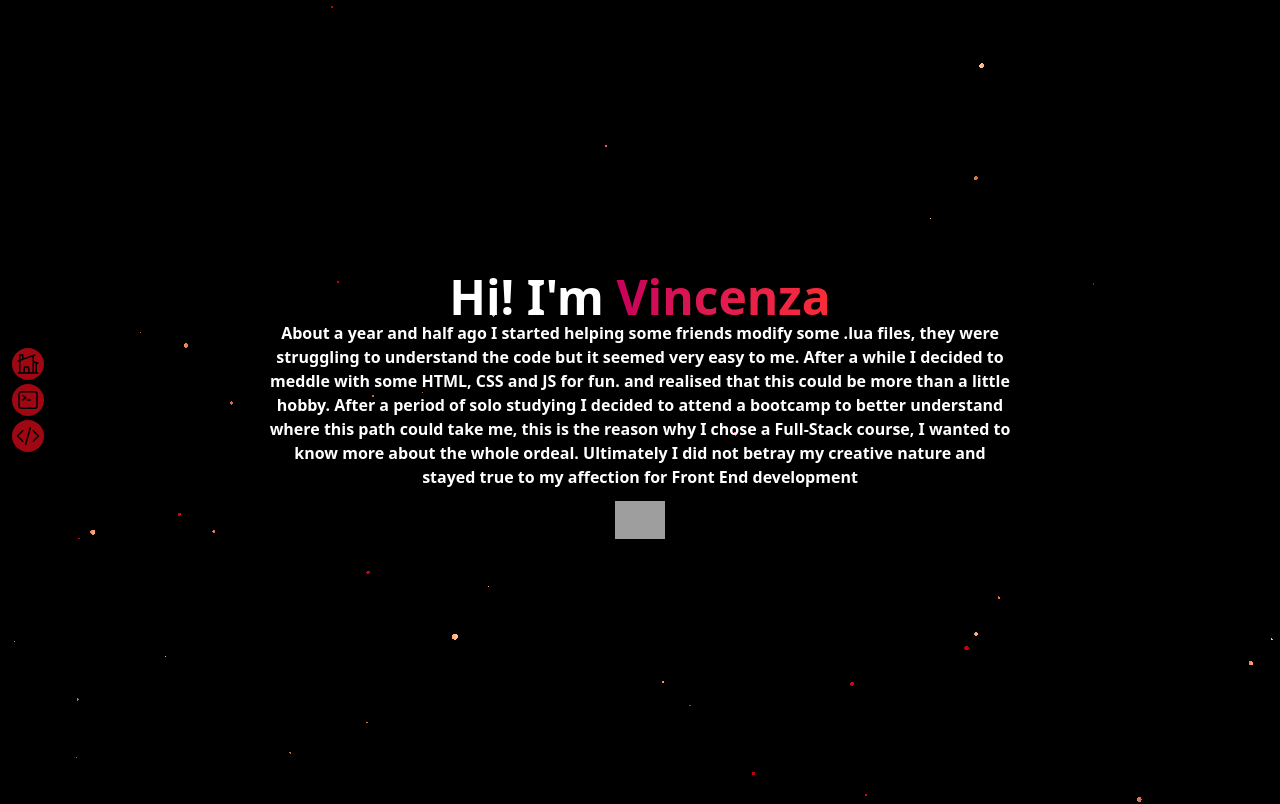
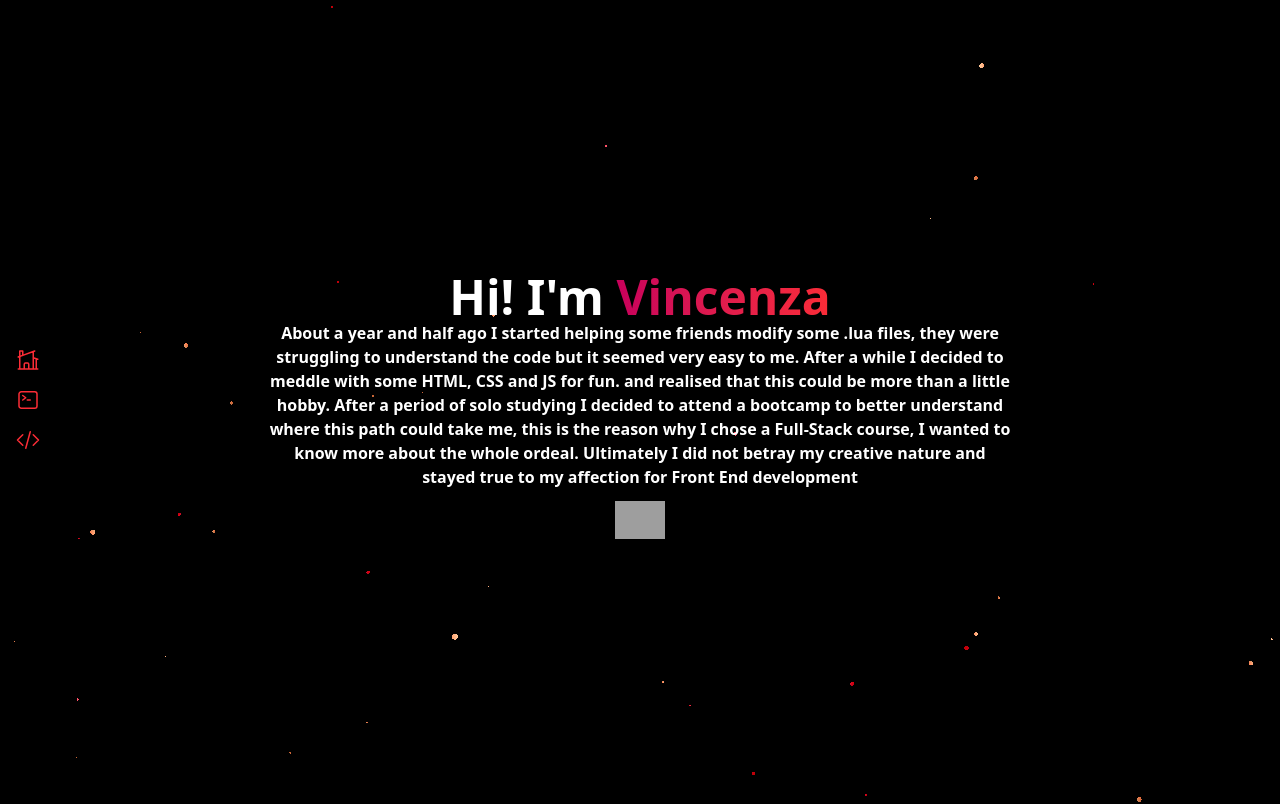
Before and after one commit to Moonril/vincenza-portfolio, a React (Vite) app: page / in a window 1280 px wide. Shown: the top 804 px of the page. Built offline with nearby package versions, Linux system fonts and the light colour scheme; grey boxes are pictures that could not be loaded.

Commit message:
sidebar updated

```diff
--- a/src/components/Sidebar.jsx
+++ b/src/components/Sidebar.jsx
@@ -2,26 +2,27 @@ import { Link, Element } from 'react-scroll'
 
 const Sidebar = function () {
 
-    const scrollToSection = () => {
 
-    }
 
     return (
-        <section className="bg-transparent fixed left-0 top-0 bottom-0 flex flex-col justify-center p-3 z-10 gap-1">
-            <Link to='about' smooth={true} className='p-1 cursor-pointer bg-red-800 rounded-2xl bg-opacity-10'>
-                <svg xmlns="http://www.w3.org/2000/svg" fill="none" viewBox="0 0 24 24" strokeWidth={1.5} stroke="currentColor" className="size-6">
+        <section className="bg-transparent fixed left-0 top-0 bottom-0 flex flex-col justify-center p-3 z-10 gap-2">
+            <Link to='about' smooth={true} className='group relative flex items-center p-1 cursor-pointer bg-opacity-10'>
+                <svg xmlns="http://www.w3.org/2000/svg" fill="none" viewBox="0 0 24 24" strokeWidth={1.5} stroke="currentColor" className="size-6 text-red-500">
                 <path strokeLinecap="round" strokeLinejoin="round" d="M8.25 21v-4.875c0-.621.504-1.125 1.125-1.125h2.25c.621 0 1.125.504 1.125 1.125V21m0 0h4.5V3.545M12.75 21h7.5V10.75M2.25 21h1.5m18 0h-18M2.25 9l4.5-1.636M18.75 3l-1.5.545m0 6.205 3 1m1.5.5-1.5-.5M6.75 7.364V3h-3v18m3-13.636 10.5-3.819" />
                 </svg>
+                <span className='absolute left-full ml-2 whitespace-nowrap text-sm text-red-200 px-2 py-1 rounded-lg opacity-0 group-hover:opacity-100 transition-opacity duration-300'>About</span>
             </Link>
-            <Link to='projects' smooth={true} className='p-1 cursor-pointer bg-red-800 rounded-2xl bg-opacity-10'>
-                <svg xmlns="http://www.w3.org/2000/svg" fill="none" viewBox="0 0 24 24" strokeWidth={1.5} stroke="currentColor" className="size-6">
+            <Link to='projects' smooth={true} className='group relative flex items-center p-1 cursor-pointer rounded-2xl bg-opacity-10'>
+                <svg xmlns="http://www.w3.org/2000/svg" fill="none" viewBox="0 0 24 24" strokeWidth={1.5} stroke="currentColor" className="size-6 text-red-500">
                 <path strokeLinecap="round" strokeLinejoin="round" d="m6.75 7.5 3 2.25-3 2.25m4.5 0h3m-9 8.25h13.5A2.25 2.25 0 0 0 21 18V6a2.25 2.25 0 0 0-2.25-2.25H5.25A2.25 2.25 0 0 0 3 6v12a2.25 2.25 0 0 0 2.25 2.25Z" />
                 </svg>
+                <span className='absolute left-full ml-2 whitespace-nowrap text-sm text-red-200 px-2 py-1 rounded-lg opacity-0 group-hover:opacity-100 transition-opacity duration-300'>Projects</span>
             </Link>
-            <Link to='tech' smooth={true} className='p-1 cursor-pointer bg-red-800 rounded-2xl bg-opacity-10'>
-                <svg xmlns="http://www.w3.org/2000/svg" fill="none" viewBox="0 0 24 24" strokeWidth="1.5" stroke="currentColor" className="size-6">
+            <Link to='tech' smooth={true} className='group relative flex items-center p-1 cursor-pointer rounded-2xl bg-opacity-10'>
+                <svg xmlns="http://www.w3.org/2000/svg" fill="none" viewBox="0 0 24 24" strokeWidth="1.5" stroke="currentColor" className="size-6 text-red-500">
                 <path strokeLinecap="round" strokeLinejoin="round" d="M17.25 6.75 22.5 12l-5.25 5.25m-10.5 0L1.5 12l5.25-5.25m7.5-3-4.5 16.5" />
                 </svg>
+                <span className='absolute left-full ml-2 whitespace-nowrap text-sm text-red-200 px-2 py-1 rounded-lg opacity-0 group-hover:opacity-100 transition-opacity duration-300'>Skills</span>
             </Link>
 
 
```
